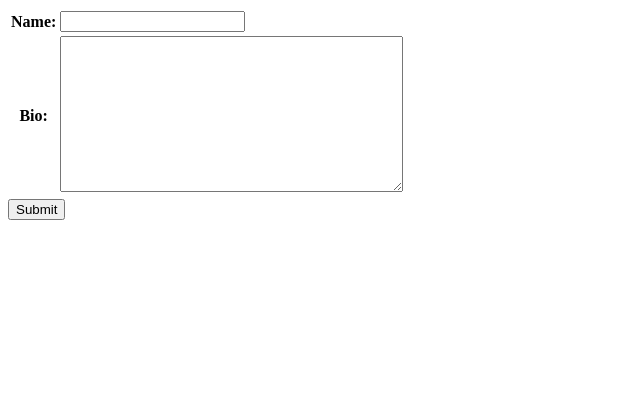
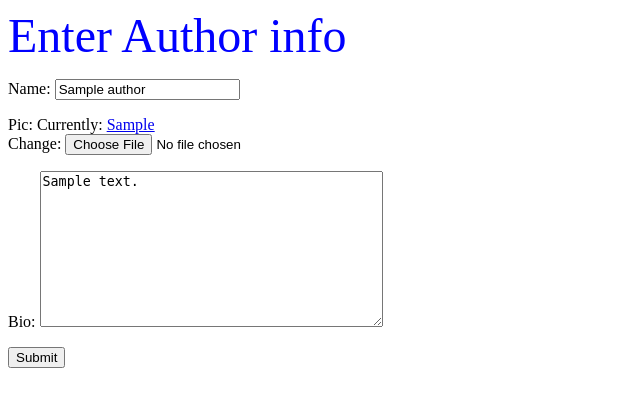
Before and after one commit to teacherPH1020/books, a Django app: page / in a window 1280 px wide. Shown: the top 407 px of the page, without its empty margins (0-640 px from the left). Run offline with Django 4.2, Linux system fonts and the light colour scheme; tables that the repository leaves empty hold one stand-in row (values such as "Sample post").

Commit message:
fix: both pics

```diff
--- a/shelf/forms.py
+++ b/shelf/forms.py
@@ -5,14 +5,14 @@ from .models import Book, Author, Shelf
 class AuthorForm(forms.ModelForm):
     class Meta:
         model = Author
-        #fields = '__all__'
-        exclude = ['pic'] #TODO fix pic
+        fields = '__all__'
+        #exclude = ['pic']
 
 class BookForm(forms.ModelForm):
     class Meta:
         model = Book
-        #fields = '__all__'
-        exclude = ['pic'] # TODO fix pic
+        fields = '__all__'
+        #exclude = ['pic']
 
 class ShelfForm(forms.ModelForm):
     class Meta:
--- a/shelf/templates/add_form.html
+++ b/shelf/templates/add_form.html
@@ -6,11 +6,10 @@
 </head>
 <body>
     <font color="red">{{ alert }} </font>
-    <form method="POST">
+    <font color="blue" size="24pt">{{ form_purpose }} </font>
+    <form method="POST" enctype="multipart/form-data">
         {% csrf_token %}
-        <table>
-            {{form}}
-        </table>
+            {{form.as_p}}
         <input type="submit" value="Submit"/>
     </form>
 </body>
--- a/shelf/views.py
+++ b/shelf/views.py
@@ -1,5 +1,6 @@
 from django.shortcuts import render
 from .forms import AuthorForm, BookForm, ShelfForm
+from .models import Author, Book, Shelf
 
 # Create your views here.
 def add_shelf_view(request):
@@ -15,14 +16,16 @@ def add_shelf_view(request):
 def add_book_view(request):
     context = {}
     context['alert'] = ''
-    print(request.POST, type(request.POST), bool(request.POST)) #TODO delete
     if request.method == 'GET':
-        form = AuthorForm()
+        context['form_purpose'] = 'Enter Author info'
+        sample = Author.objects.get(pk=1)
+        form = AuthorForm(instance=sample)
     elif request.method == 'POST':
         if request.POST.get('name', False):
             form = AuthorForm(request.POST or None, request.FILES or None)
             if form.is_valid():
                 form.save()
+                context['form_purpose'] = 'Enter Book info'
                 form = BookForm()
             else:
                 context['alert'] = 'Form is invalid'
```
